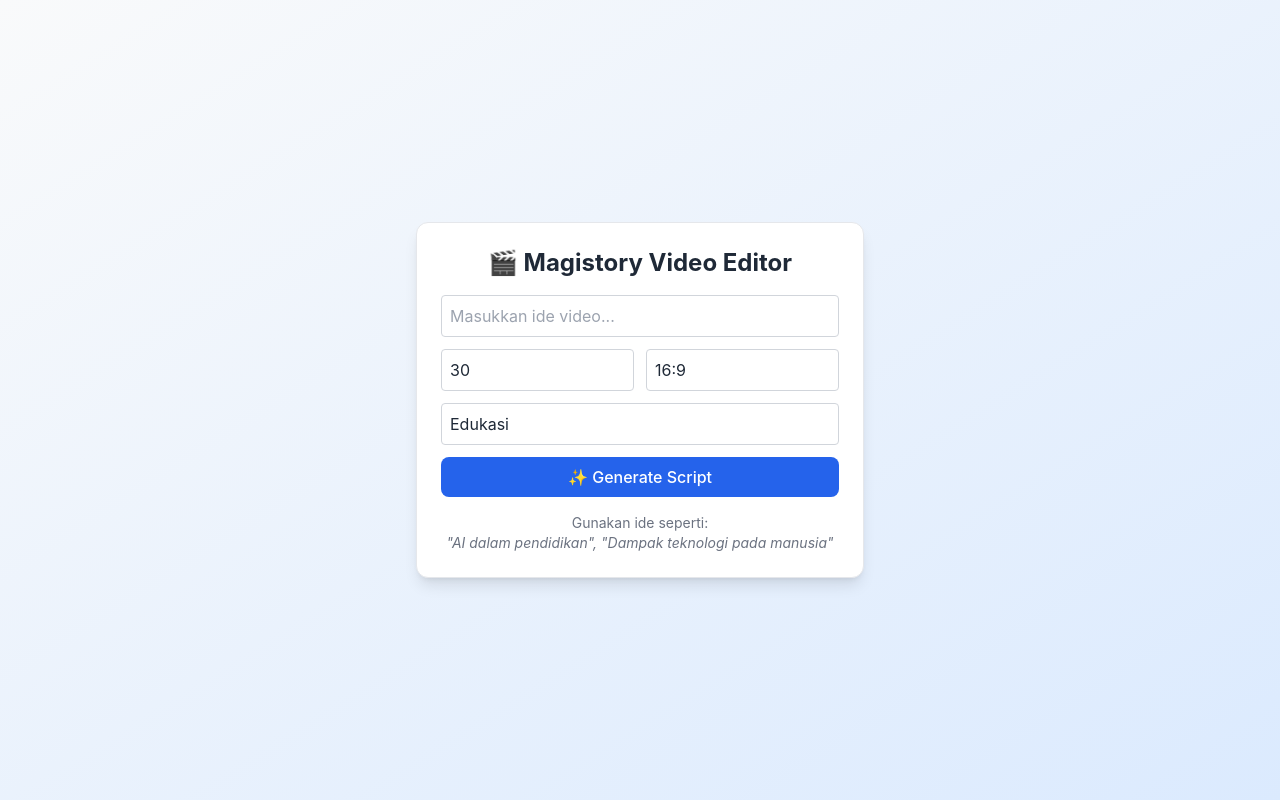
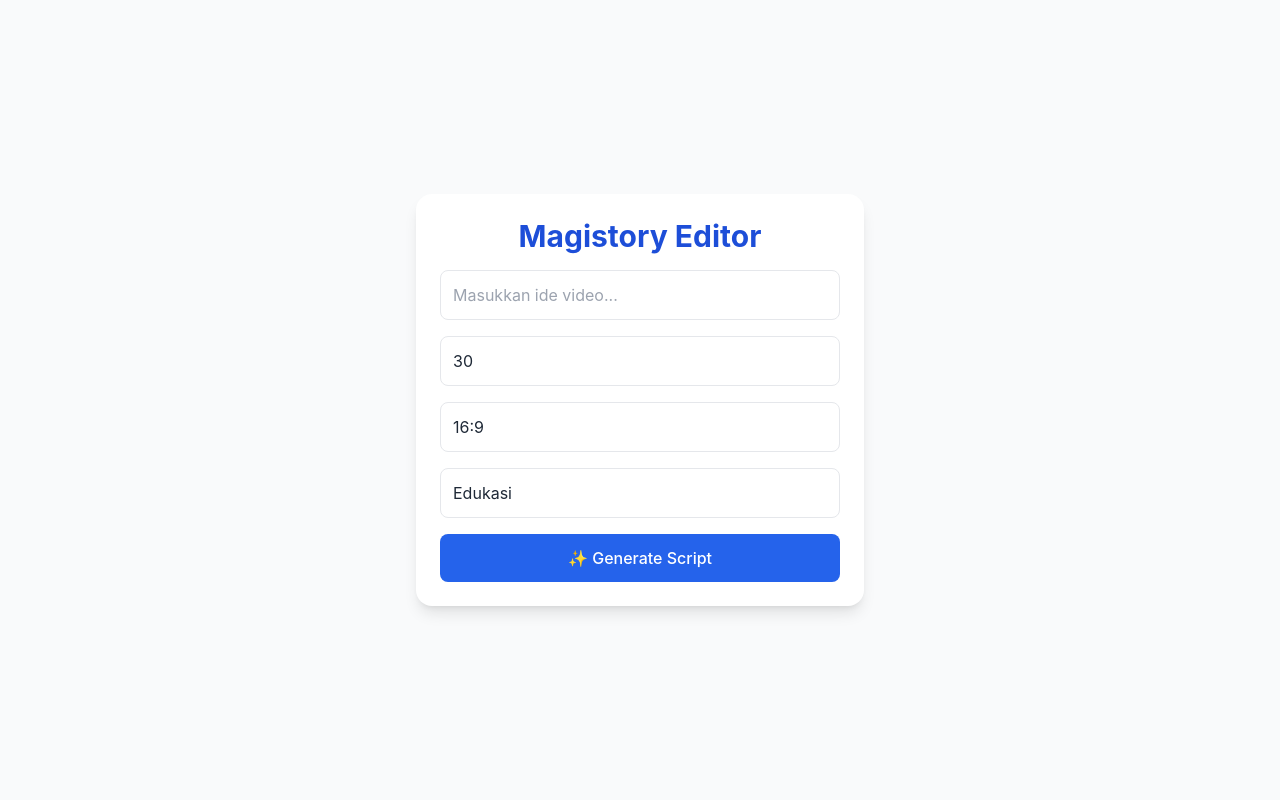
Before and after one commit to fillar71/magistory-frontend, a Next.js app: page /editor in a window 1280 px wide. Built offline with nearby package versions, Linux system fonts and the light colour scheme.

Commit message:
Update page.jsx

```diff
--- a/src/app/editor/page.jsx
+++ b/src/app/editor/page.jsx
@@ -1,7 +1,8 @@
 "use client";
+
 import { useState } from "react";
-import Timeline from "@/components/Timeline.jsx";
-import { searchMedia } from "@/utils/pexelsApi.js";
+import Timeline from "../../components/Timeline";
+import { searchMedia } from "../../utils/pexelsApi";
 
 export default function EditorPage() {
   const [idea, setIdea] = useState("");
@@ -12,7 +13,6 @@ export default function EditorPage() {
   const [loading, setLoading] = useState(false);
   const [error, setError] = useState(null);
 
-  // ✅ Ganti URL backend jika berbeda
   const backendURL =
     process.env.NEXT_PUBLIC_BACKEND_URL ||
     "https://magistory-app-production.up.railway.app";
@@ -27,10 +27,6 @@ export default function EditorPage() {
     setError(null);
 
     try {
-      // ✅ Wake up backend (Railway)
-      await fetch(`${backendURL}/ping`).catch(() => {});
-
-      // ✅ Request generate script ke backend
       const res = await fetch(`${backendURL}/api/generate-script`, {
         method: "POST",
         headers: { "Content-Type": "application/json" },
@@ -53,7 +49,7 @@ export default function EditorPage() {
         throw new Error("Format respons dari server tidak sesuai.");
       }
 
-      // ✅ Tambahkan media otomatis dari Pexels
+      // Tambahkan media dari Pexels API
       const enrichedScenes = await Promise.all(
         data.adegan.map(async (scene) => {
           if (!scene.deskripsi_visual) return { ...scene, media: [] };
@@ -74,30 +70,28 @@ export default function EditorPage() {
   }
 
   return (
-    <main className="min-h-screen flex flex-col items-center justify-center p-6 bg-gradient-to-br from-gray-50 to-blue-100">
+    <main className="min-h-screen flex flex-col items-center justify-center p-6 bg-gray-50">
       {!script ? (
-        <section className="w-full max-w-md bg-white shadow-lg rounded-xl p-6 space-y-4 border border-gray-200">
-          <h1 className="text-2xl font-bold text-center text-gray-800">
-            🎬 Magistory Video Editor
+        <div className="w-full max-w-md bg-white rounded-2xl shadow-lg p-6 space-y-4">
+          <h1 className="text-3xl font-bold text-center text-blue-700">
+            Magistory Editor
           </h1>
 
           {error && (
-            <div className="bg-red-100 text-red-700 text-sm p-3 rounded">
+            <div className="text-red-600 text-sm bg-red-50 p-2 rounded">
               {error}
             </div>
           )}
 
-          <div className="space-y-3">
           <input
-              className="border border-gray-300 p-2 rounded w-full focus:ring focus:ring-blue-300 outline-none"
+            className="border p-3 rounded-lg w-full focus:ring focus:ring-blue-200"
             placeholder="Masukkan ide video..."
             value={idea}
             onChange={(e) => setIdea(e.target.value)}
           />
 
-            <div className="grid grid-cols-2 gap-3">
           <input
-                className="border border-gray-300 p-2 rounded w-full focus:ring focus:ring-blue-300 outline-none"
+            className="border p-3 rounded-lg w-full"
             type="number"
             min="10"
             max="300"
@@ -105,16 +99,16 @@ export default function EditorPage() {
             onChange={(e) => setDuration(e.target.value)}
             placeholder="Durasi total (detik)"
           />
+
           <input
-                className="border border-gray-300 p-2 rounded w-full focus:ring focus:ring-blue-300 outline-none"
+            className="border p-3 rounded-lg w-full"
             value={aspect}
             onChange={(e) => setAspect(e.target.value)}
-                placeholder="Aspect (16:9)"
+            placeholder="Aspect Ratio (misal 16:9)"
           />
-            </div>
 
           <input
-              className="border border-gray-300 p-2 rounded w-full focus:ring focus:ring-blue-300 outline-none"
+            className="border p-3 rounded-lg w-full"
             value={style}
             onChange={(e) => setStyle(e.target.value)}
             placeholder="Gaya video (Edukasi, Cinematic, dll)"
@@ -123,23 +117,16 @@ export default function EditorPage() {
           <button
             onClick={handleGenerate}
             disabled={loading}
-              className={`w-full py-2 rounded-lg text-white font-medium ${
+            className={`w-full py-3 rounded-lg text-white font-medium transition ${
               loading
-                  ? "bg-gray-400 cursor-not-allowed"
-                  : "bg-blue-600 hover:bg-blue-700"
-              } transition-all`}
+                ? "bg-gray-400"
+                : "bg-blue-600 hover:bg-blue-700 active:bg-blue-800"
+            }`}
           >
-              {loading ? "🔄 Menghasilkan..." : "✨ Generate Script"}
+            {loading ? "Menghasilkan..." : "✨ Generate Script"}
           </button>
         </div>
-
-          <p className="text-center text-sm text-gray-500 mt-3">
-            Gunakan ide seperti: <br />
-            <em>"AI dalam pendidikan", "Dampak teknologi pada manusia"</em>
-          </p>
-        </section>
       ) : (
-        <section className="w-full max-w-5xl bg-white shadow-xl rounded-xl p-6 mt-4">
         <Timeline
           scriptData={script}
           onSave={(data) => console.log("💾 Project disimpan:", data)}
@@ -147,7 +134,6 @@ export default function EditorPage() {
             alert("🎬 Render popup akan ditambahkan di versi berikutnya.")
           }
         />
-        </section>
       )}
     </main>
   );
```
Lines whose indentation alone changed are shown as unchanged.
